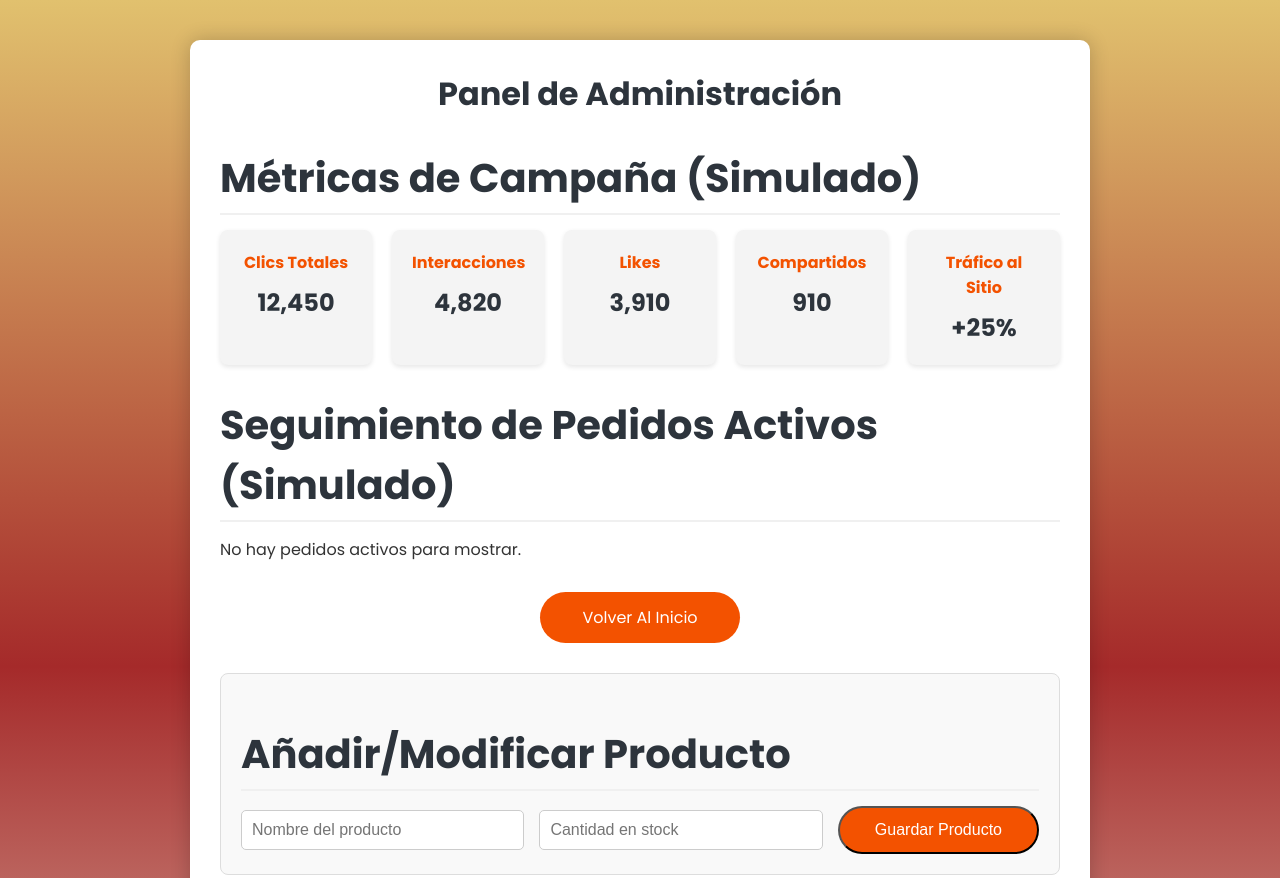
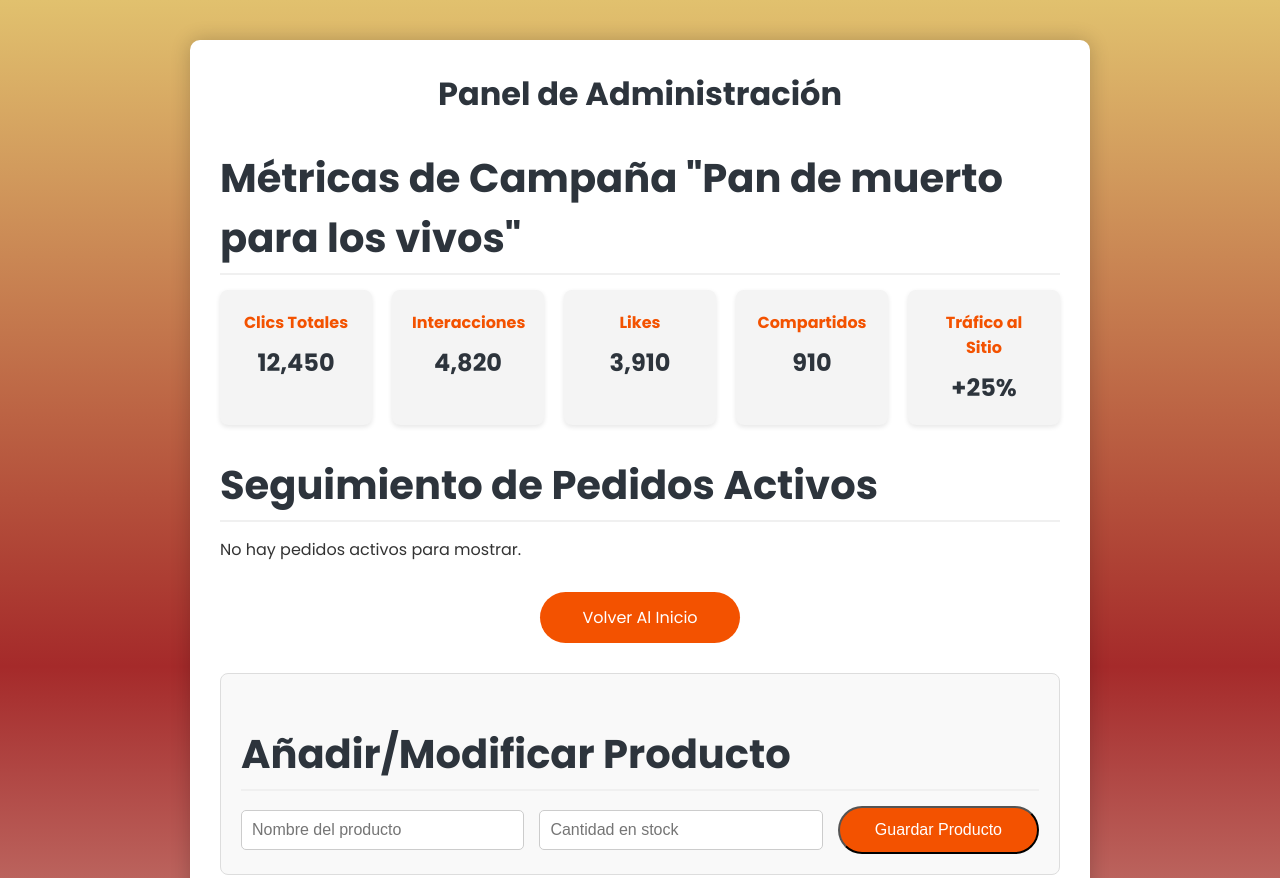
Before and after one commit to parayonid/Panaderia_La_NuevaIdeal, a plain HTML site: page views/admin.html in a window 1280 px wide. Shown: the top 878 px of the page. Drawn offline with Linux system fonts and the light colour scheme.

Commit message:
changes in h2's

```diff
--- a/views/admin.html
+++ b/views/admin.html
@@ -80,7 +80,7 @@
     <div class="admin-container">
         <h1>Panel de Administración</h1>
 
-        <h2>Métricas de Campaña (Simulado)</h2>
+        <h2>Métricas de Campaña "Pan de muerto para los vivos"</h2>
         <div class="stats-cards">
             <div class="card">
                 <h3>Clics Totales</h3>
@@ -104,7 +104,7 @@
             </div>
         </div>
 
-        <h2>Seguimiento de Pedidos Activos (Simulado)</h2>
+        <h2>Seguimiento de Pedidos Activos </h2>
         <div class="tracking-container" id="tracking-container">
             </div>
 
```
